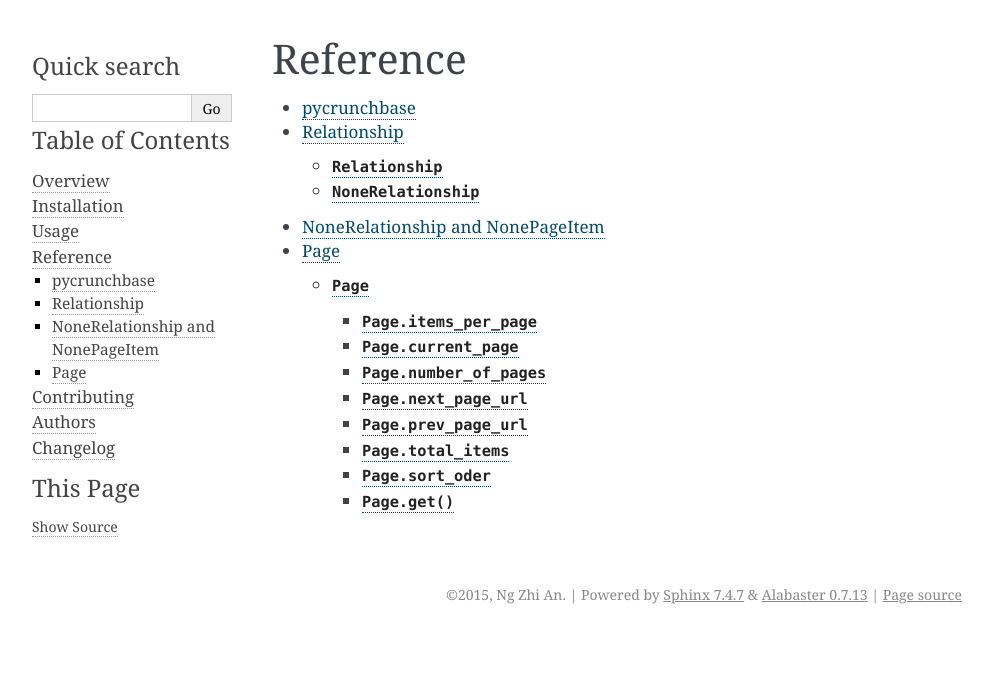
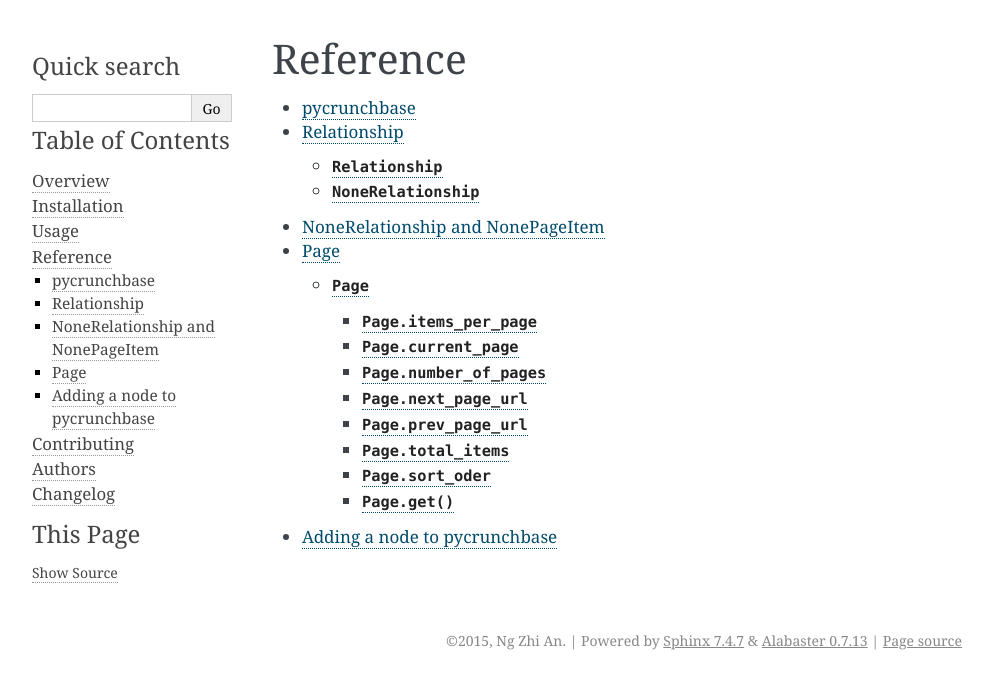
Before and after one commit to ngzhian/pycrunchbase, a Sphinx documentation site: the page built from docs/reference/index.rst, in a window 1280 px wide. Shown: the top 689 px of the page, without its empty margins (148-1141 px from the left). Built offline with Sphinx 7.4.7, drawn with Linux system fonts in a browser that asks for light colours; some of the changed lines change nothing that is shown.

Commit message:
Add docs on how to add new node

```diff
--- /dev/null
+++ b/docs/reference/addnode.rst
@@ -0,0 +1,14 @@
+Adding a node to pycrunchbase
+=============================
+
+If CrunchBase adds a new Node, we can add it to pycrunchbase as such:
+
+1. Make a new file under `resource/` with the name `<node>.py`, rerplacing `<node>` with the name of the node.
+
+2. Write a test file for this node in `tests/` called `test_<node>.py`.
+
+3. Add a method on :class:`CrunchBase` with the name `<node>` as the public api to access this node.
+
+4. Ensure that all imports are woring fine, this includes adding the node to `resource/__init__.py`, `pycrunchbase/__init__.py`.
+
+5. Add a test case to `test_pycrunchbase.py` to test the public api for the new node.
--- a/docs/reference/index.rst
+++ b/docs/reference/index.rst
@@ -8,3 +8,4 @@
     relationship
     none_types
     page
+    addnode
```
